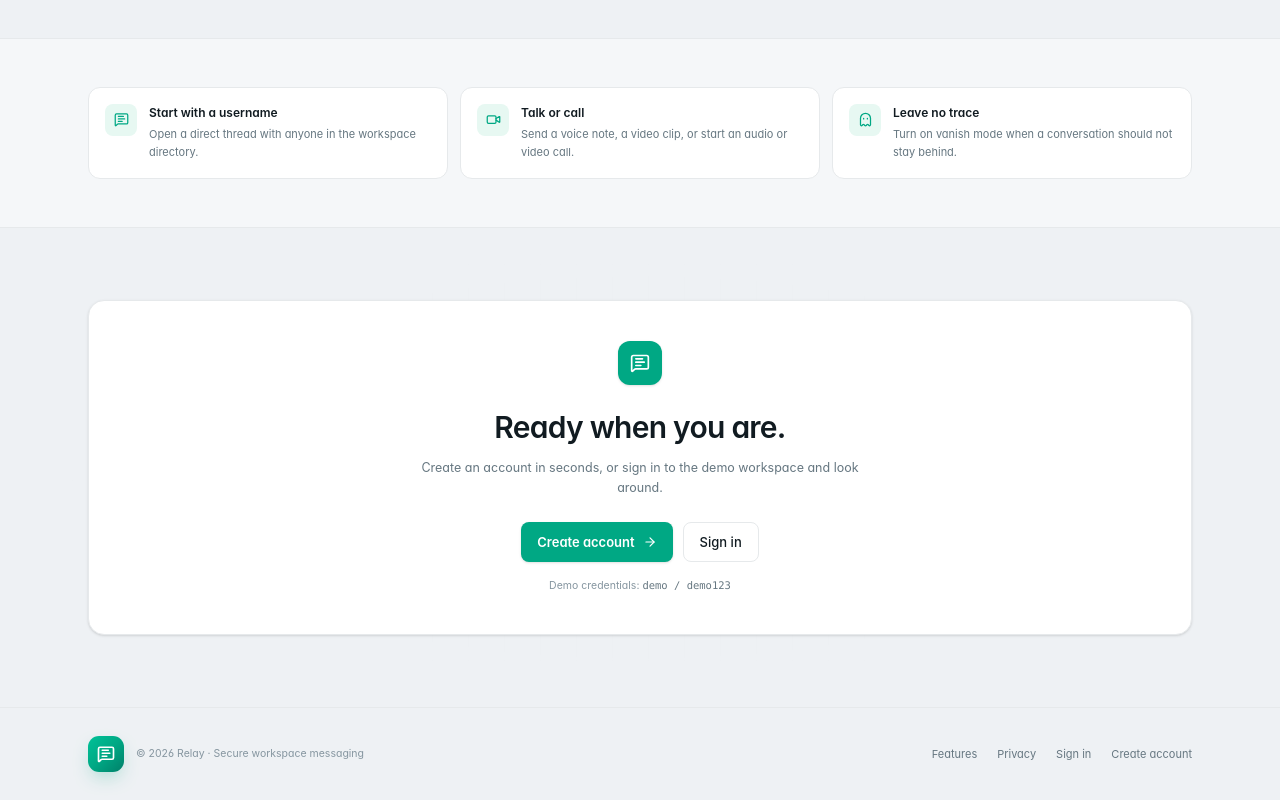
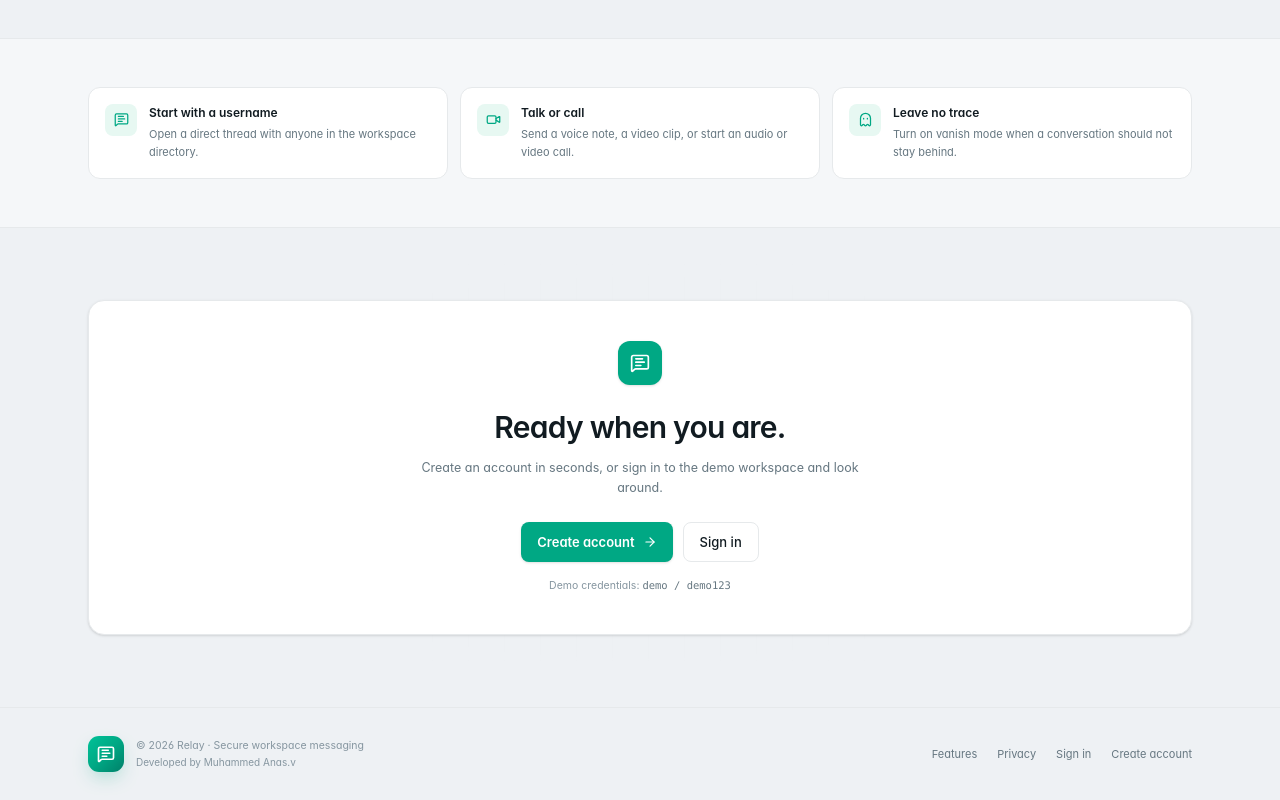
Before and after one commit to anasprm/relay-messenger, a Next.js app in the folder web/: page / in a window 1280 px wide. Shown: the part 1625-2425 px from the top of the page. Built offline with nearby package versions, Linux system fonts and the light colour scheme; no server answers.

Commit message:
feat: credit Muhammed Anas.v in the app

```diff
--- a/web/app/layout.tsx
+++ b/web/app/layout.tsx
@@ -13,6 +13,8 @@ export const metadata: Metadata = {
   description:
     'Relay is a focused realtime messaging workspace with direct threads, voice and video notes, secure calls, and privacy controls.',
   applicationName: 'Relay',
+  authors: [{ name: 'Muhammed Anas.v' }],
+  creator: 'Muhammed Anas.v',
 };
 
 export const viewport: Viewport = {
--- a/web/components/auth/AuthScreen.tsx
+++ b/web/components/auth/AuthScreen.tsx
@@ -202,6 +202,7 @@ export function AuthScreen({ mode }: AuthScreenProps) {
           <p className="relative mt-10 text-[11px] text-white/30">
             © 2026 Relay Systems · Session-based access · No external identity providers
           </p>
+          <p className="relative mt-1 text-[11px] text-white/25">Developed by Muhammed Anas.v</p>
         </aside>
 
         {/* Form */}
--- a/web/components/chat/Sidebar.tsx
+++ b/web/components/chat/Sidebar.tsx
@@ -374,6 +374,7 @@ export function Sidebar({
             {connected ? 'Live' : 'Reconnecting'}
           </span>
         </div>
+        <p className="mt-2 text-[9px] leading-tight text-faint">Developed by Muhammed Anas.v</p>
       </footer>
     </aside>
   );
--- a/web/components/marketing/WelcomeScreen.tsx
+++ b/web/components/marketing/WelcomeScreen.tsx
@@ -460,9 +460,12 @@ export function WelcomeScreen() {
         <div className="mx-auto flex w-full max-w-6xl flex-col gap-4 px-4 py-7 sm:flex-row sm:items-center sm:justify-between sm:px-6">
           <div className="flex items-center gap-3">
             <Logo compact />
-            <p className="text-[10.5px] text-faint">
-              © 2026 Relay · Secure workspace messaging
-            </p>
+            <div>
+              <p className="text-[10.5px] text-faint">
+                © 2026 Relay · Secure workspace messaging
+              </p>
+              <p className="mt-0.5 text-[10px] text-faint">Developed by Muhammed Anas.v</p>
+            </div>
           </div>
           <div className="flex flex-wrap items-center gap-x-5 gap-y-2 text-[11px] text-muted">
             <a href="#features" className="transition-colors hover:text-ink">
```
